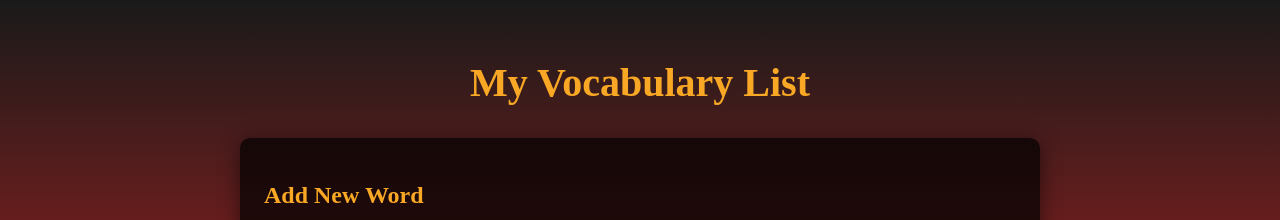
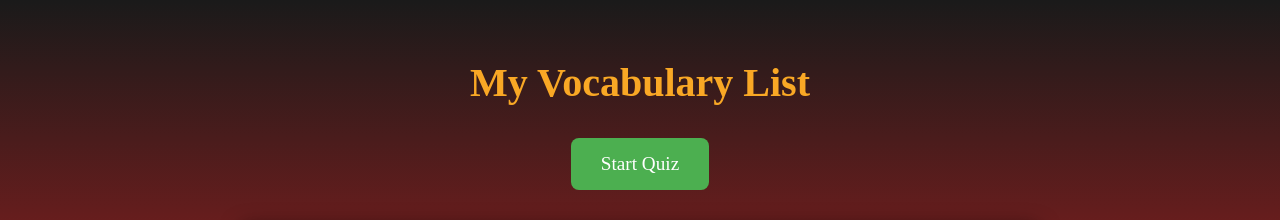
Before and after one commit to mertrasna/vokabelbuch, a React (Vite) app in the folder client/: page /my-list in a window 1280 px wide. Shown: the top 220 px of the page. Built offline with nearby package versions, Linux system fonts and the light colour scheme; no server answers; the database is empty; sample sign-in values are in the browser's storage.

Commit message:
playpage results

```diff
--- a/client/src/pages/MyListPage.css
+++ b/client/src/pages/MyListPage.css
@@ -223,6 +223,29 @@
     background-color: #f57c00;
 }
 
+/* Navigation Section */
+.navigation-section {
+    text-align: center;
+    margin-bottom: 2rem;
+}
+
+.play-button {
+    padding: 15px 30px;
+    font-size: 1.2rem;
+    background-color: #4CAF50;
+    color: white;
+    border: none;
+    border-radius: 8px;
+    cursor: pointer;
+    text-decoration: none;
+    transition: background-color 0.3s;
+    display: inline-block;
+}
+
+.play-button:hover {
+    background-color: #45a049;
+}
+
 /* Mobile Responsiveness */
 @media (max-width: 600px) {
     .my-list-page {
--- a/client/src/pages/MyListPage.jsx
+++ b/client/src/pages/MyListPage.jsx
@@ -2,6 +2,7 @@ import './MyListPage.css';
 import { useState, useEffect } from 'react';
 import { useAuth } from '../AuthContext.jsx';
 import { addWord, getUserWords, updateWord, deleteWord } from '../services/wordService.js';
+import { Link } from 'react-router-dom';
 
 function MyListPage() {
     const { user } = useAuth();
@@ -128,6 +129,13 @@ function MyListPage() {
         <div className="my-list-page">
             <h1>My Vocabulary List</h1>
 
+            {/* Navigation Button */}
+            <div className="navigation-section">
+                <Link to="/play" className="play-button">
+                    Start Quiz
+                </Link>
+            </div>
+
             {/* Add Word Form */}
             <div className="add-word-section">
                 <h2>Add New Word</h2>
--- a/client/src/pages/PlayPage.css
+++ b/client/src/pages/PlayPage.css
@@ -325,6 +325,32 @@
     border-radius: 5px;
 }
 
+/* Action Buttons */
+.action-buttons {
+    display: flex;
+    gap: 1rem;
+    justify-content: center;
+    flex-wrap: wrap;
+    margin-top: 2rem;
+}
+
+.go-back-button {
+    padding: 15px 30px;
+    font-size: 1.2rem;
+    background-color: #2196F3;
+    color: white;
+    border: none;
+    border-radius: 8px;
+    cursor: pointer;
+    text-decoration: none;
+    transition: background-color 0.3s;
+    display: inline-block;
+}
+
+.go-back-button:hover {
+    background-color: #1976D2;
+}
+
 /* Mobile Responsiveness */
 @media (max-width: 600px) {
     .play-page {
--- a/client/src/pages/PlayPage.jsx
+++ b/client/src/pages/PlayPage.jsx
@@ -3,6 +3,7 @@ import { useState, useEffect, useRef } from 'react';
 import { useAuth } from '../AuthContext.jsx';
 import { generateQuiz, saveQuizResults } from '../services/quizService.js';
 import { validateAnswer, sanitizeAnswer, isEmptyAnswer } from '../utils/quizUtils.js';
+import { Link } from 'react-router-dom';
 
 function PlayPage() {
     const { user } = useAuth();
@@ -172,9 +173,14 @@ function PlayPage() {
                     </div>
                 </div>
 
-                <button onClick={startNewQuiz} className="new-quiz-button">
-                    Start New Quiz
-                </button>
+                <div className="action-buttons">
+                    <button onClick={startNewQuiz} className="new-quiz-button">
+                        Start New Quiz
+                    </button>
+                    <Link to="/my-list" className="go-back-button">
+                        Go to My List
+                    </Link>
+                </div>
             </div>
         );
     }
```
